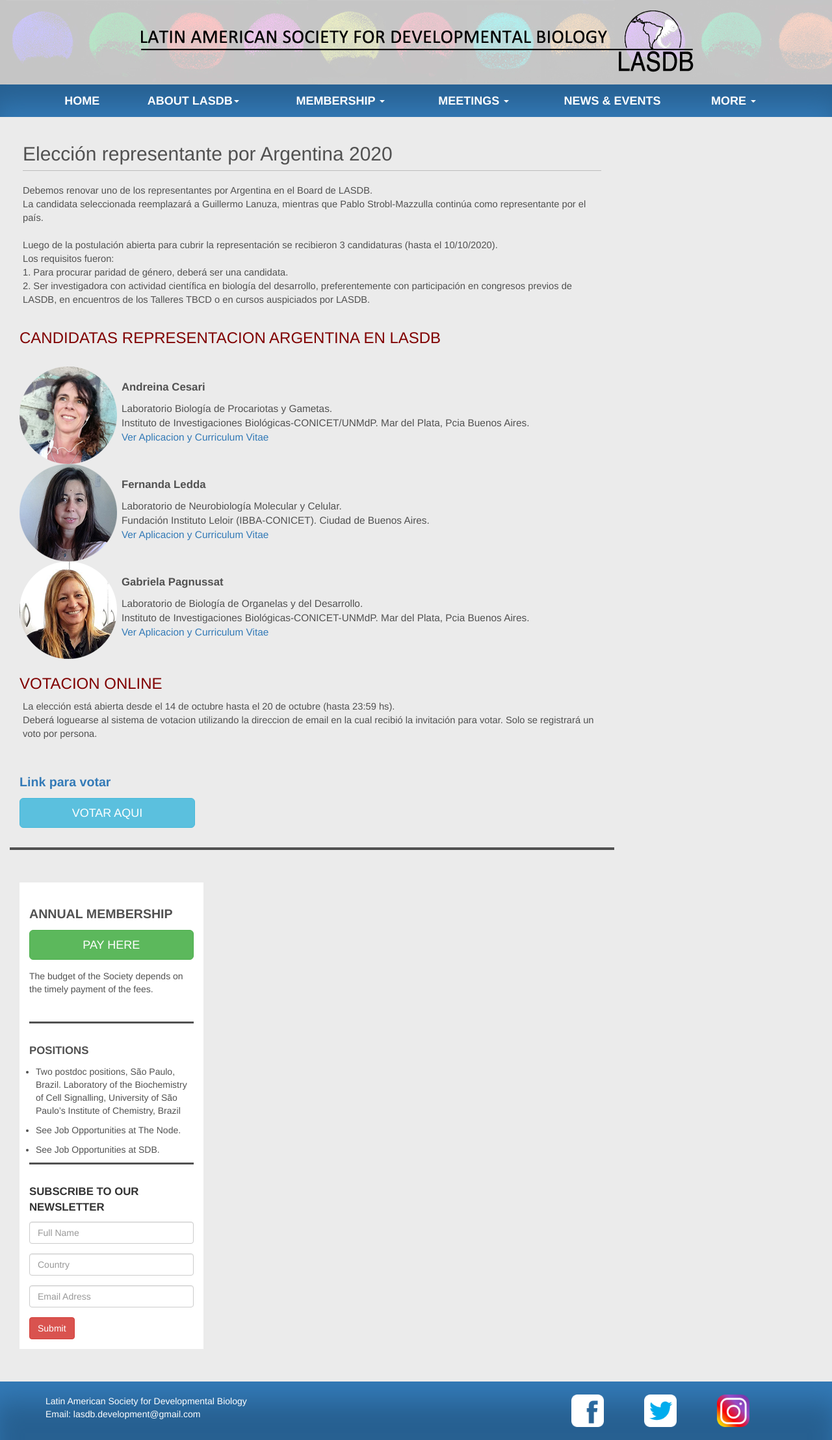
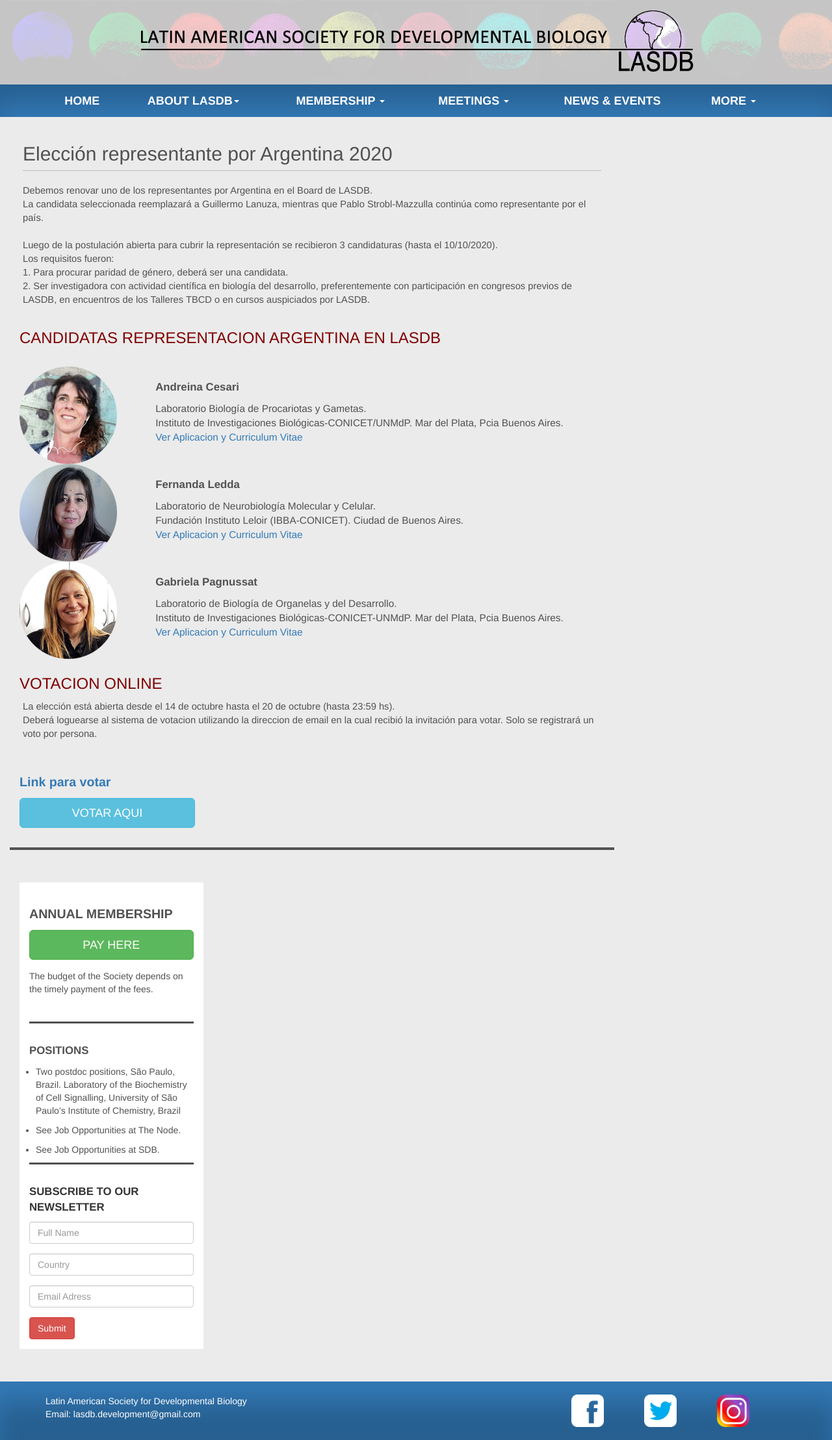
Before and after one commit to lasdb/lasdb.github.io, a Jekyll site: the page built from pages/arg/Argentina-representante-2020.html, in a window 1280 px wide. Shown: the whole page at 65% size. Built offline with Jekyll 4.4.1, drawn with Linux system fonts in a browser that asks for light colours; nearby versions of some CDN libraries.

Commit message:
Update Argentina-representante-2020.html

```diff
--- a/pages/arg/Argentina-representante-2020.html
+++ b/pages/arg/Argentina-representante-2020.html
@@ -22,21 +22,21 @@
                 <table border="0" cellpadding="5" cellspacing="0" width="90%">
                 <tbody>
                 <tr>
-                <td valign="top" width="20%"><img src="{{site.baseurl}}/pages/arg/Andreina-Cesari.png"></td>
+                <td valign="top" width="25%"><img src="{{site.baseurl}}/pages/arg/Andreina-Cesari.png"></td>
                 <td><p style="font-weight:bold; font-size: 1.2em;">Andreina Cesari</strong><br></p>
                 <p style="font-weight:; font-size: 1.1em;">Laboratorio Biología de Procariotas y Gametas. <br>
                         Instituto de Investigaciones Biológicas-CONICET/UNMdP. Mar del Plata, Pcia Buenos Aires.</span><br>
                 <a href="{{site.baseurl}}/pages/arg/Rep-Arg-2020.html" target="_blank">Ver Aplicacion y Curriculum Vitae </a><br></p></td>
                 </tr>
                 <tr>
-                <td valign="top" width="20%"><img src="{{site.baseurl}}/pages/arg/Fernanda-Ledda.png"></td>
+                <td valign="top" width="25%"><img src="{{site.baseurl}}/pages/arg/Fernanda-Ledda.png"></td>
                 <td><p style="font-weight:bold; font-size: 1.2em;">Fernanda Ledda</strong><br></p>
                 <p style="font-weight:; font-size: 1.1em;">Laboratorio de Neurobiología Molecular y Celular. <br>
                         Fundación Instituto Leloir (IBBA-CONICET). Ciudad de Buenos Aires.</span><br>
                 <a href="{{site.baseurl}}/pages/arg/Rep-Arg-2020.html" target="_blank">Ver Aplicacion y Curriculum Vitae </a><br></p></td>
                 </tr>
                 <tr>
-                <td valign="top" width="20%"><img src="{{site.baseurl}}/pages/arg/Gabriela-Pagnussat.png"></td>
+                <td valign="top" width="25%"><img src="{{site.baseurl}}/pages/arg/Gabriela-Pagnussat.png"></td>
                 <td><p style="font-weight:bold; font-size: 1.2em;">Gabriela Pagnussat</strong><br></p>
                 <p style="font-weight:; font-size: 1.1em;">Laboratorio de Biología de Organelas y del Desarrollo. <br>
                         Instituto de Investigaciones Biológicas-CONICET-UNMdP. Mar del Plata, Pcia Buenos Aires.</span><br>
```
